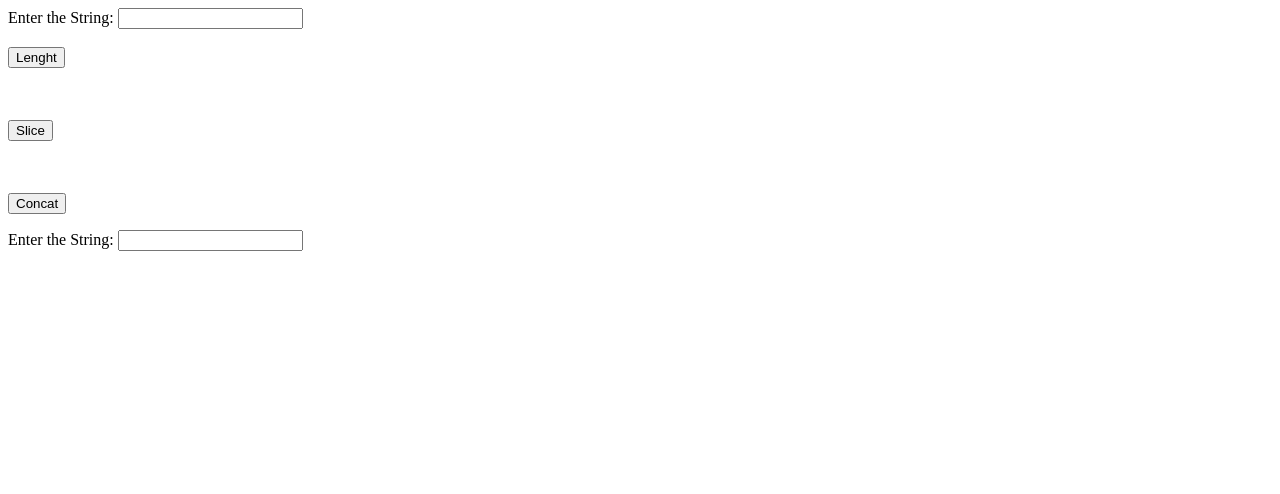
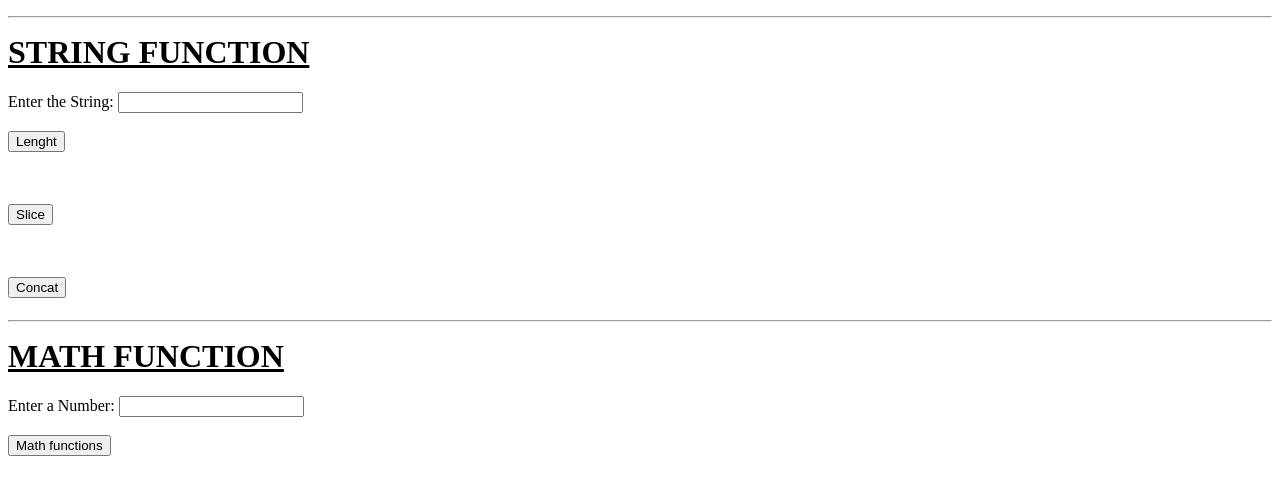
Before and after one commit to Adarsh-Soman/web_programming, a plain HTML site: page JAVA/string.html in a window 1280 px wide. Drawn offline with Linux system fonts and the light colour scheme.

Commit message:
next commit7

```diff
--- a/JAVA/sting.js
+++ b/JAVA/sting.js
@@ -20,3 +20,15 @@ function concat() {
   document.getElementById("c").innerHTML="String After concatination is "+s;
 
 }
+
+function math() {
+  var x=parseInt(document.getElementById("num1").value);
+
+  document.getElementById("m").innerHTML="Round of"+x+"is"+Math.round(x)+"<br>";
+  document.getElementById("m").innerHTML="Ceiling of"+x+"is"+Math.ceil(x)+"<br>";
+  document.getElementById("m").innerHTML="Floor of"+x+"is"+Math.floor(x)+"<br>";
+  document.getElementById("m").innerHTML="Trunc of"+x+"is"+Math.trunc(x)+"<br>";
+  document.getElementById("m").innerHTML=("Square of"+x+"is"+Math.pow(x,2)+"<br>";
+  document.getElementById("m").innerHTML=("Square of"+x+"is"+Math.pow(x,2)+"<br>";
+  document.getElementById("m").innerHTML=("Square root of"+x+"is"+Math.sqrt(x)+"<br>";
+}
--- a/JAVA/string.html
+++ b/JAVA/string.html
@@ -7,6 +7,7 @@
     </script>
   </head>
   <body>
+    <h1><hr><u> STRING FUNCTION</u></hr></h1>
     <label>Enter the String:  </label>
     <input type="text" name="str" id="str"><br><br>
     <button type="button" onclick="length()">Lenght</button>
@@ -15,7 +16,13 @@
     <p id="s"></p><br><br>
     <button type="button" name="button" onclick="concat()">Concat</button>
     <p id="c"></p>
-    <label>Enter the String:  </label>
-    <input type="text" name="str" id="str"><br><br>
+
+
+      <h1><hr><u> MATH FUNCTION</u></hr></h1>
+
+      <label>Enter a Number:</label>
+      <input type="number" name="num1" id="num1"><br><br>
+      <button type="button" name="button" onclick="math()">Math functions</button>
+      <p id="m"></p>
   </body>
 </html>
```
